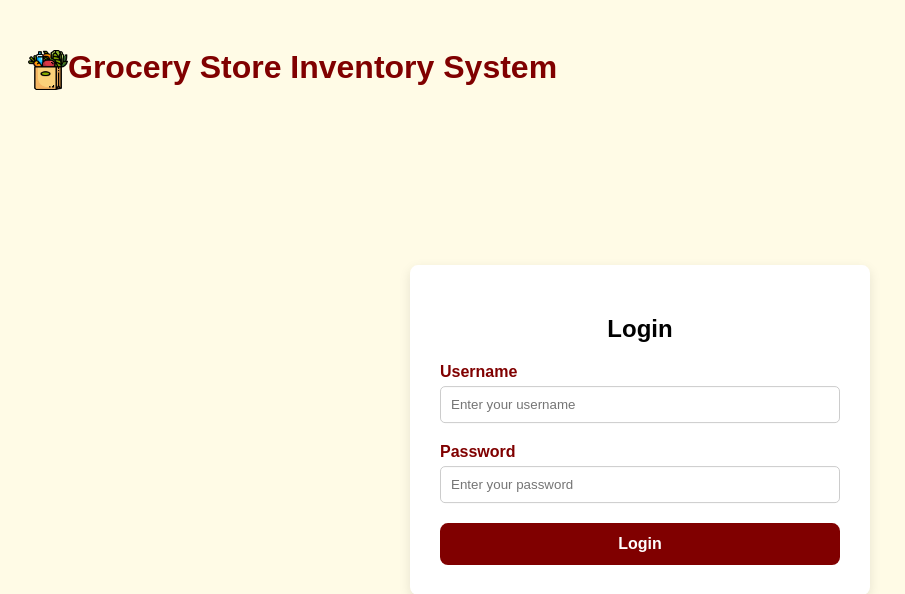
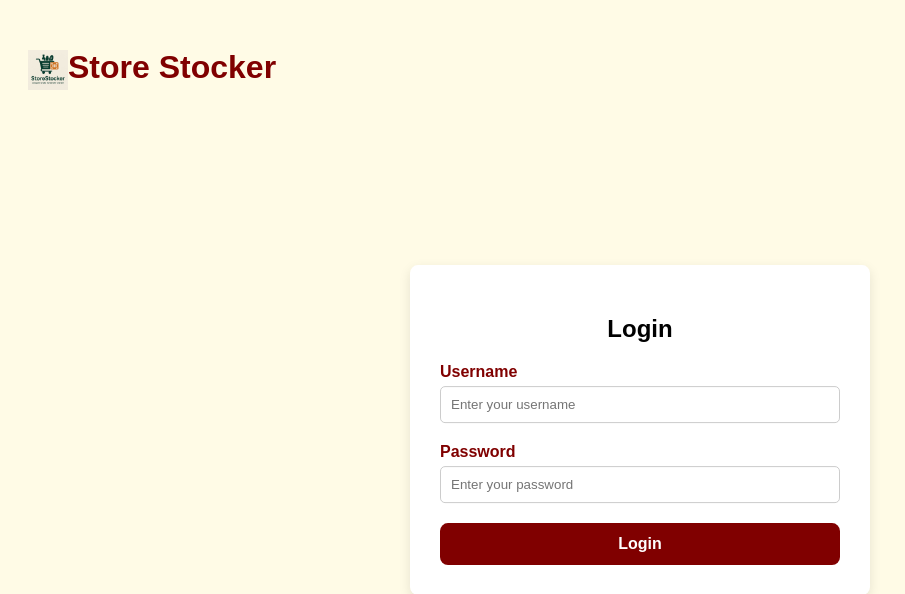
Before and after one commit to salivioeugenegarett/Grocery-Store-Inventory-System, a PHP site: page / in a window 1280 px wide. Shown: the top 594 px of the page, without its empty margins (0-905 px from the left). Run offline with PHP 8.4, Linux system fonts and the light colour scheme.

Commit message:
5th Commit

```diff
--- a/index.php
+++ b/index.php
@@ -34,7 +34,7 @@ if (isset($_GET['logout'])) {
 <head>
   <meta charset="UTF-8" />
   <meta name="viewport" content="width=device-width, initial-scale=1.0" />
-  <title>Grocery Store Inventory System</title>
+  <title>Store Stocker</title>
   <link rel="icon" type="image/png" href="https://grocery-store-inventory-system.onrender.com/resources/grocerystore.png" />
   <link rel="stylesheet" href="https://cdnjs.cloudflare.com/ajax/libs/font-awesome/6.5.0/css/all.min.css" />
   <link rel="stylesheet" href="style.css" />
@@ -42,7 +42,7 @@ if (isset($_GET['logout'])) {
 
 <body>
   <header>
-    <h1><img src="https://grocery-store-inventory-system.onrender.com/resources/grocerystore.png" alt="Store Icon" style="width: 40px; vertical-align: middle;">Grocery Store Inventory System</h1>
+    <h1><img src="https://grocery-store-inventory-system.onrender.com/resources/grocerystore.png" alt="Store Icon" style="width: 40px; vertical-align: middle;">Store Stocker</h1>
     <?php if ($showInventory): ?>
       <a href="?logout=true" id="logoutBtn">Logout</a>
     <?php endif; ?>
```
Also changed, not shown: resources/grocerystore.png.
